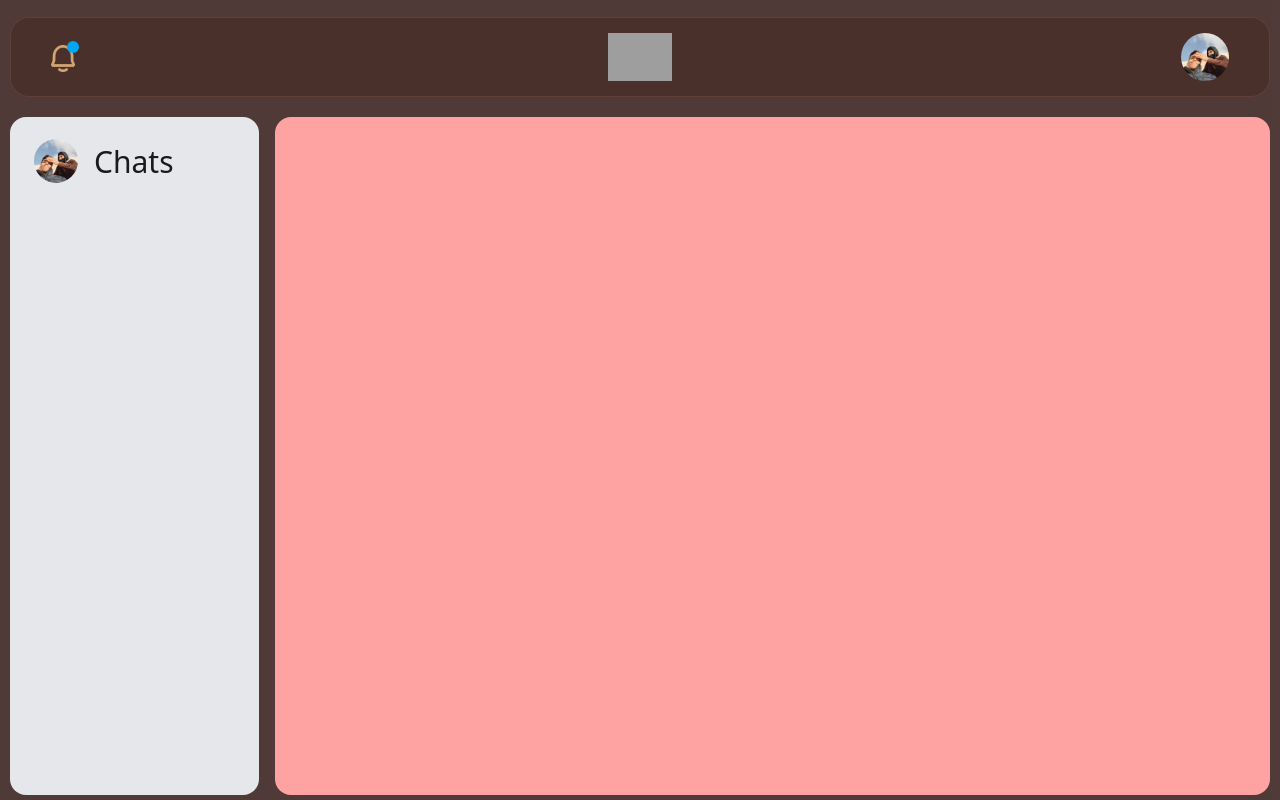
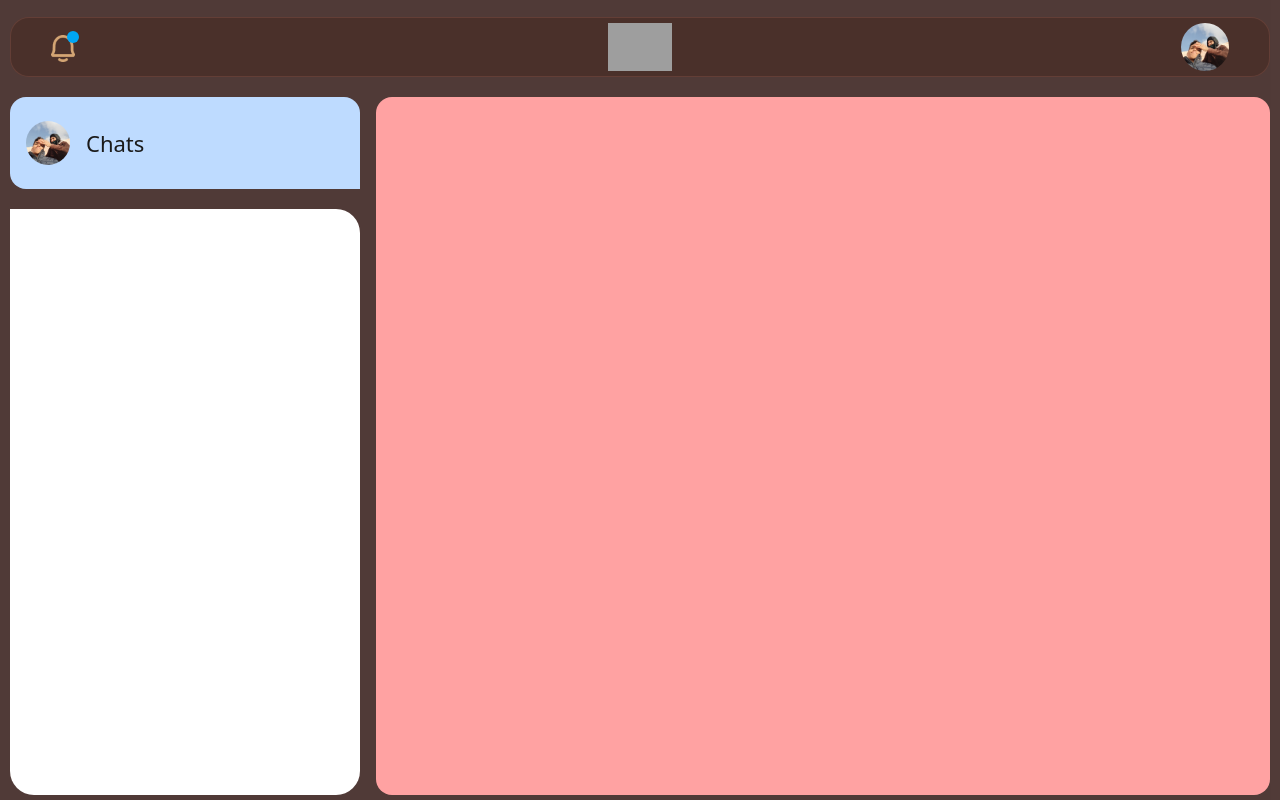
Before and after one commit to OuchaneSiham/final_project, a React app in the folder frontend/: page /Chat in a window 1280 px wide. Built offline with nearby package versions, Linux system fonts and the light colour scheme; grey boxes are pictures that could not be loaded; the HTML template or start-up script is replaced by a standard one.

Commit message:
changing the styling of chat page side bare and converstion bar

```diff
--- a/frontend/src/components/UI/NavBar.jsx
+++ b/frontend/src/components/UI/NavBar.jsx
@@ -21,7 +21,7 @@ export default function Navbar()
     }
 
     return (
-        <nav className="flex items-center justify-between w-full h-20 border mt-3 rounded-[19px] border-[#C77966]/20 bg-[#4A302A] mb-5 px-10">
+        <nav className="flex items-center justify-between w-full h-[60px] border mt-3 rounded-[19px] border-[#C77966]/20 bg-[#4A302A] mb-5 px-10">
             <div className="flex-1">
                 <NotifIcone Notificationstate={hasNotification}
                             onClick={clickNotifictionBell}/>
--- /dev/null
+++ b/frontend/src/components/UI/Search.jsx
@@ -0,0 +1,17 @@
+import SearchIcone from '../../assets/icons/Search.png';
+
+export default function Search()
+{
+    return(
+        <form class="max-w-md mx-auto">
+            <label for="search" class="block mb-2.5 text-sm font-medium text-heading sr-only ">Search</label>
+            <div class="relative">
+                <div class="absolute inset-y-0 start-0 flex items-center ps-3 pointer-events-none">
+                    <svg class="w-4 h-4 text-body" aria-hidden="true" xmlns="http://www.w3.org/2000/svg" width="24" height="24" fill="none" viewBox="0 0 24 24"><path stroke="currentColor" stroke-linecap="round" stroke-width="2" d="m21 21-3.5-3.5M17 10a7 7 0 1 1-14 0 7 7 0 0 1 14 0Z"/></svg>
+                </div>
+                <input type="search" id="search" class="block w-full p-3 ps-9 bg-neutral-secondary-medium border border-1 text-heading text-sm rounded-3xl focus:ring-brand focus:border-brand shadow-xs placeholder:text-body" placeholder="Search" required />
+                <button type="button" class="absolute end-1.5 bottom-1.5 text-white bg-brand hover:bg-brand-strong box-border border border-transparent focus:ring-4 focus:ring-brand-medium shadow-xs font-medium leading-5 rounded text-xs px-3 py-1.5 focus:outline-none">Search</button>
+            </div>
+        </form>
+    );
+}
--- a/frontend/src/components/chatSideBar/ChatList.jsx
+++ b/frontend/src/components/chatSideBar/ChatList.jsx
@@ -1,23 +1,30 @@
 import chatIcone from '/Users/ochangli/Desktop/tictactoe/frontend/src/assets/icons/chatIcone.png';
 import face from '/Users/ochangli/Desktop/tictactoe/frontend/src/assets/images/face.jpg';
+import Search from "../../components/UI/Search";
+
 
 export default function ChatList()
 {
     return(
-        <div className="flex flex-col w-1/5 bg-gray-200 rounded-2xl p-2 ">
+        <div className="flex flex-col w-[350px] rounded-3xl gap-5">
             {/* top chat Bar */}
-            <div className="flex items-center justify-start w-auto h-[72px] rounded-2xl p-4 gap-4">
+
+            <div className="flex items-center justify-start w-auto h-[92px] bg-blue-200 rounded-l-2xl rounded-t-2xl p-4 gap-4">
                 <div className='h-11 w-11 rounded-full transition duration-350 ease-in-out overflow-hidden'>
                     <img   src={face}
                             alt="testing img"
                             className='h-full w-full object-cover'>
                     </img>
                 </ div>
-                <p className='text-[30px] Semi-bold text-[#1A1A1A]'>
+                <p className='text-[22px] Semi-bold text-[#1A1A1A]'>
                     Chats
                 </p>
             </div>
-            {/* search Bar */}
+
+            {/* Converstaions */}
+            <div className='flex-1 bg-white rounded-b-3xl rounded-r-3xl '>
+
+            </div>
         </div>
     );
 }
--- a/frontend/src/pages/chat/Chat.jsx
+++ b/frontend/src/pages/chat/Chat.jsx
@@ -8,7 +8,7 @@ export default function Chat()
             < Navbar />
             <div className="flex flex-1 rounded-2xl gap-4">
                 <ChatList />
-                <div className="w-4/5 bg-red-300  rounded-2xl">
+                <div className="flex-1 bg-red-300  rounded-2xl">
 
                 </div>
             </div>
```
Also changed, not shown: frontend/src/assets/icons/Search.png (added).
